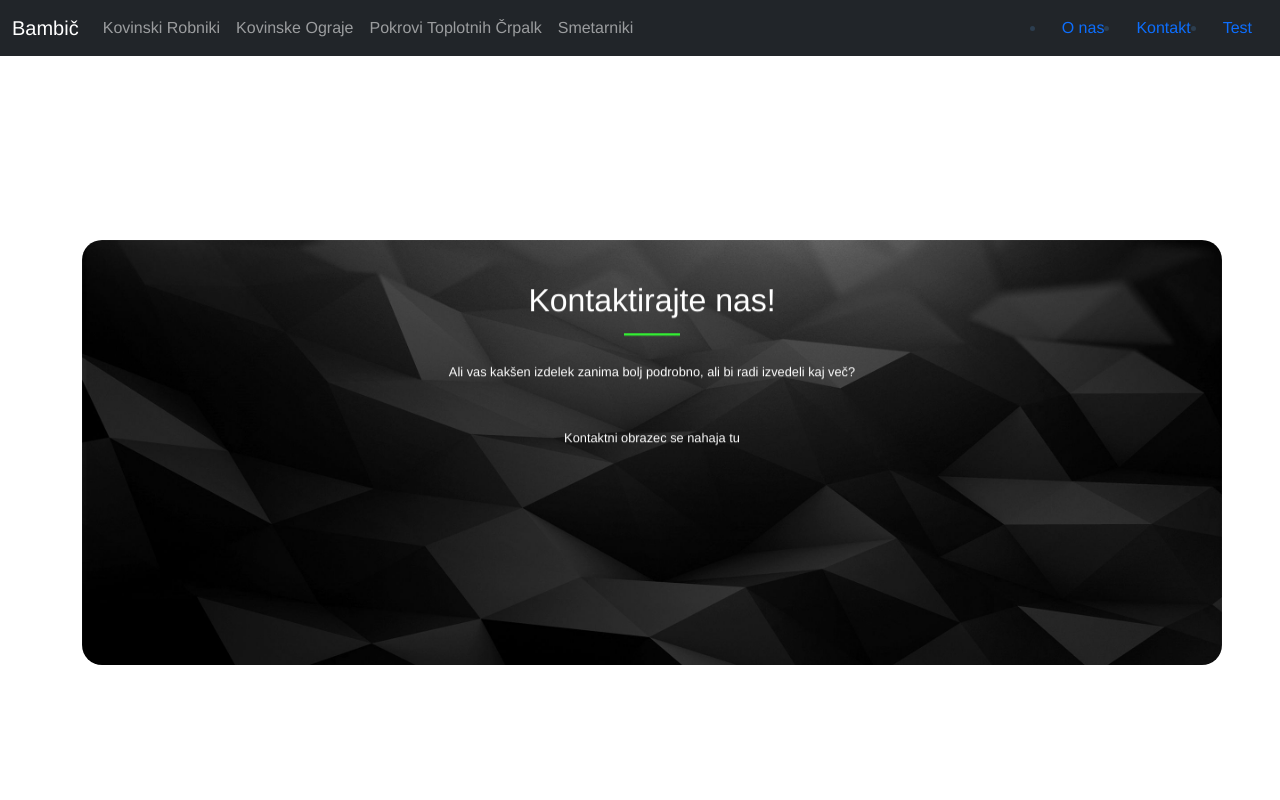
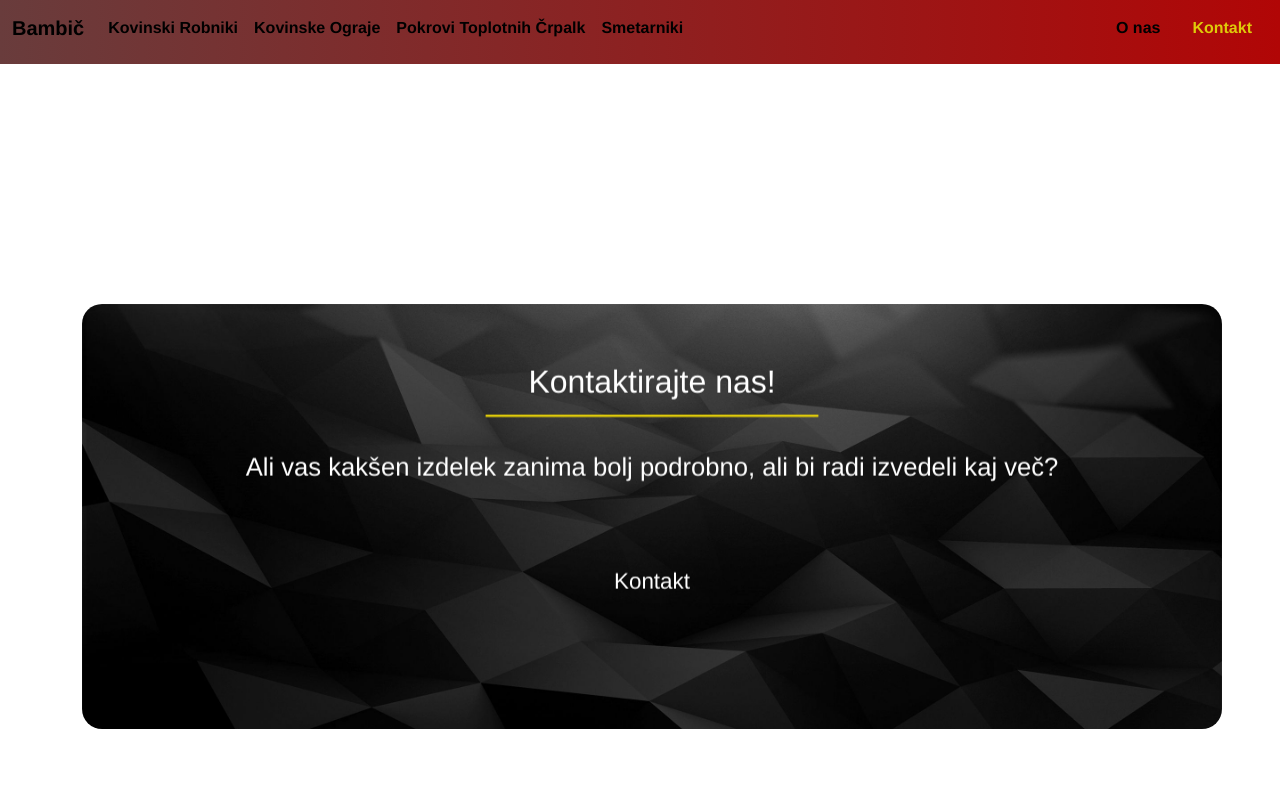
Before and after one commit to blaz-k/bambic, a Vue app: page /contact-us in a window 1280 px wide. Shown: the top 800 px of the page. Built offline with nearby package versions, Linux system fonts and the light colour scheme; a web font is replaced by a local one.

Commit message:
changed color in navbar; minor text changes in contact

```diff
--- a/src/App.vue
+++ b/src/App.vue
@@ -5,8 +5,9 @@
     <router-link :to="{ name: 'About' }">About</router-link> |
     <router-link :to="{ name: 'ContactUs' }">ContactUs</router-link>
   </div> -->
+  <div id="nav">
     <header>
-    <nav class="navbar navbar-expand-md navbar-dark fixed-top bg-dark">
+      <nav class="navbar navbar-expand-md navbar-dark fixed-top bg">
         <div class="container-fluid">
           <router-link class="navbar-brand" :to="{ name: 'Home' }"
             >Bambič</router-link
@@ -37,7 +38,7 @@
                 <a class="nav-link">Smetarniki</a>
               </li>
             </ul>
-          <ul class="d-flex mb-2 mb-md-0">
+            <ul class="d-flex mb-2 mb-md-0 list-unstyled">
               <li class="nav-item">
                 <router-link class="nav-link" :to="{ name: 'About' }"
                   >O nas</router-link
@@ -48,16 +49,17 @@
                   >Kontakt</router-link
                 >
               </li>
-            <li class="nav-item">
+              <!-- <li class="nav-item">
               <router-link class="nav-link" :to="{ name: 'Test' }">
                 Test
               </router-link>
-            </li>
+            </li> -->
             </ul>
           </div>
         </div>
       </nav>
     </header>
+  </div>
   <router-view />
   <div class="footer-informations">
     <footer>
@@ -82,19 +84,23 @@
   -webkit-font-smoothing: antialiased;
   -moz-osx-font-smoothing: grayscale;
   text-align: center;
-  color: #2c3e50;
+
+  /* color: #2c3e50; */
 }
 
 #nav {
-  padding: 30px;
+  padding: 32px;
+  /* background-color: rgb(218, 15, 15); */
+  background: linear-gradient(90deg, #693c3c, #b10606);
 }
 
 #nav a {
   font-weight: bold;
-  color: #2c3e50;
+  color: #000000;
 }
 
 #nav a.router-link-exact-active {
-  color: #42b983;
+  /* color: #42b983; */
+  color: rgb(223, 202, 10);
 }
 </style>
--- a/src/views/About.vue
+++ b/src/views/About.vue
@@ -325,7 +325,7 @@
 }
 
 .img-wrapper h2 {
-  background: tomato;
+  background-color: rgb(223, 202, 10);
   font-family: Poppins;
   color: #fff;
   text-align: center;
@@ -386,12 +386,12 @@
 }
 
 .img-wrapper ul li a {
-  color: tomato;
+  color: rgb(223, 202, 10);
   background: rgba(255, 255, 255, 0);
 }
 
 .img-wrapper ul li i {
-  color: tomato;
+  color: rgb(223, 202, 10);
   background: rgba(255, 255, 255, 0);
 }
 
--- a/src/views/ContactUs.vue
+++ b/src/views/ContactUs.vue
@@ -7,12 +7,12 @@
           Ali vas kakšen izdelek zanima bolj podrobno, ali bi radi izvedeli kaj
           več?
         </p>
-        <p>Kontaktni obrazec se nahaja tu</p>
+        <span class="kontakt">Kontakt</span>
       </div>
     </div>
     <div class="back side">
       <div class="content">
-        <h1>Contact Me</h1>
+        <h1>Kontaktirajte nas!</h1>
         <form>
           <label>Ime :</label>
           <input type="text" placeholder="Janez Novak" />
@@ -20,7 +20,7 @@
           <input type="text" placeholder="janez-novak@mail.com" />
           <label>Vaše sporočilo :</label>
           <textarea placeholder="Kaj vas zanima?"></textarea>
-          <input type="submit" value="Done" />
+          <input type="submit" value="Pošlji" />
         </form>
       </div>
     </div>
@@ -100,14 +100,20 @@ body {
 .content p {
   margin-top: 50px;
   line-height: 2em;
+  font-size: 32px;
+}
+
+.content .kontakt {
+  line-height: 8em;
+  font-size: 28px;
 }
 .content h1:before {
   content: "";
   position: absolute;
   bottom: -20px;
   height: 3px;
-  background-color: #3e3;
-  width: 70px;
+  background-color: rgb(223, 202, 10);
+  width: 40%;
   left: 50%;
   transform: translateX(-50%);
 }
```
Lines whose indentation alone changed are shown as unchanged.
